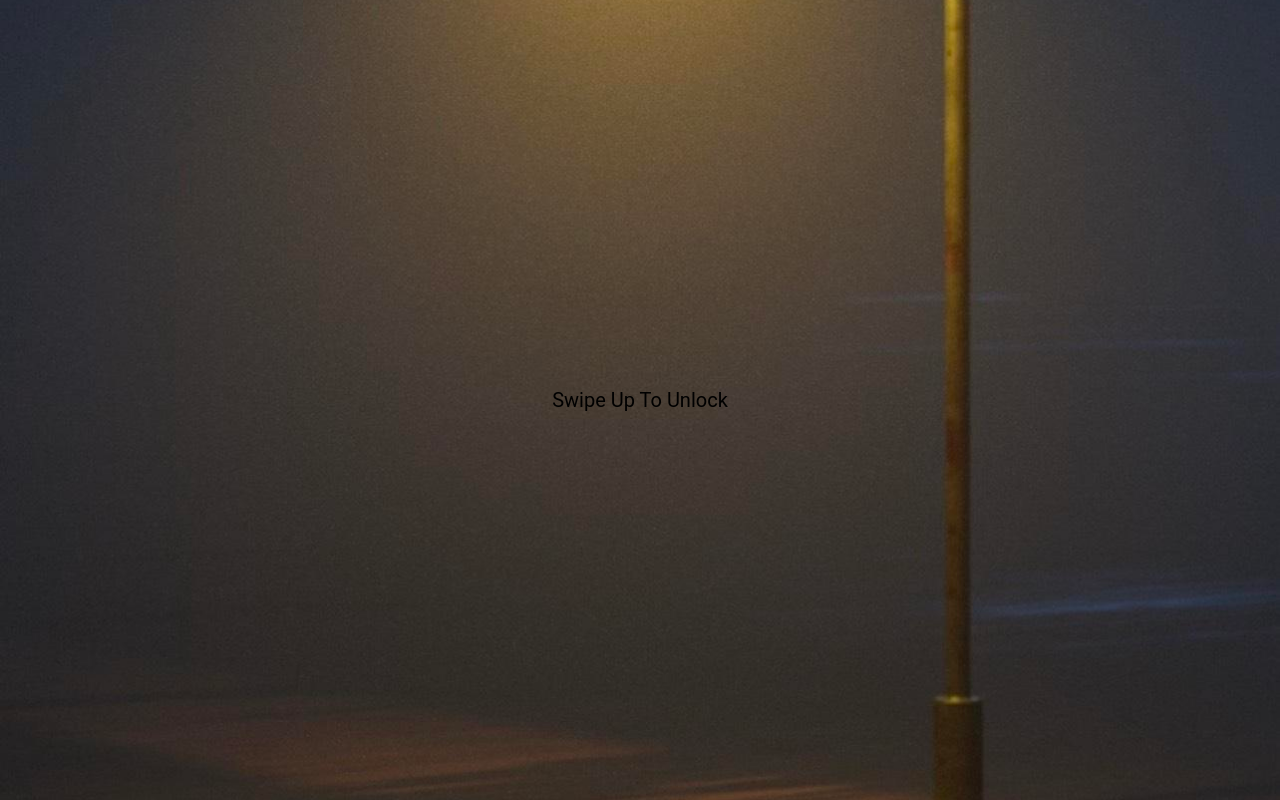
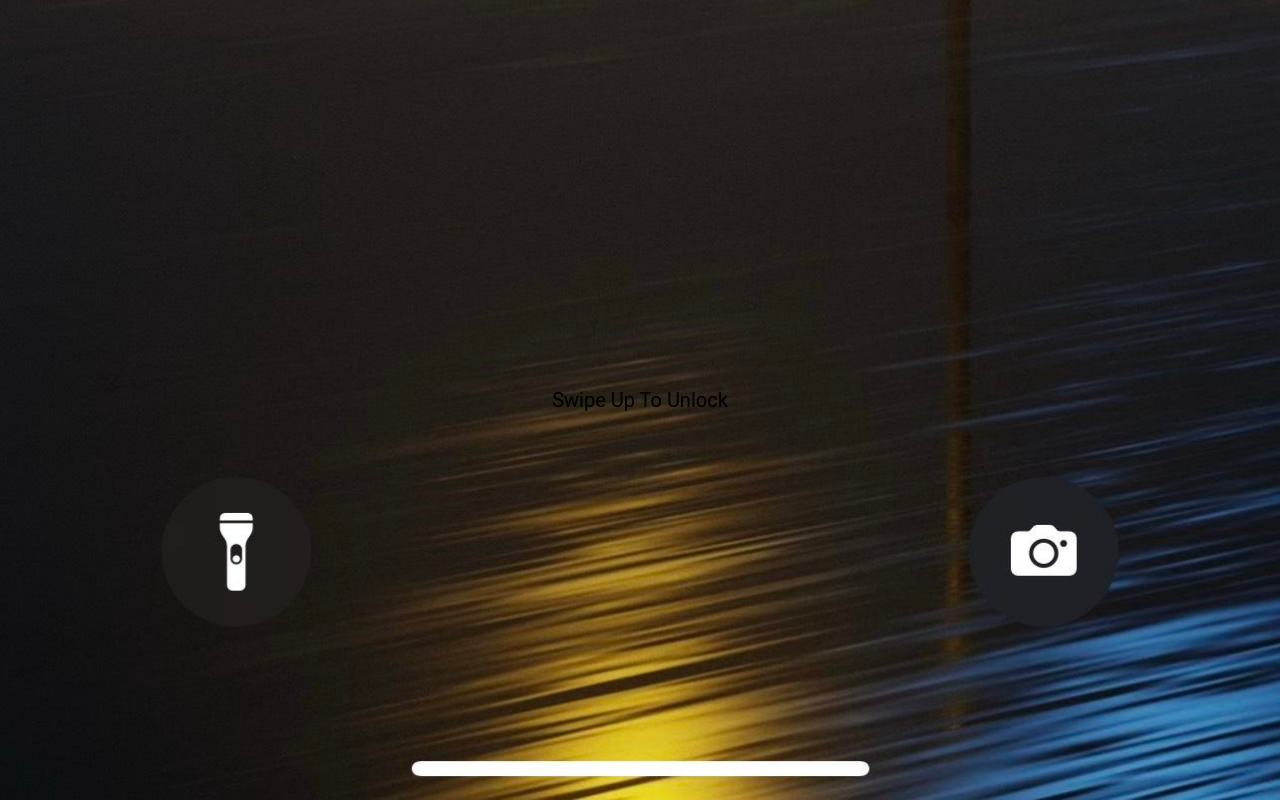
Before and after one commit to anhnguyen6535/Friender, a React (Vite) app: page /swipe-up in a window 1280 px wide. Built offline with nearby package versions, Linux system fonts and the light colour scheme.

Commit message:
Fixed background positioning

```diff
--- a/src/components/swipeUp.tsx
+++ b/src/components/swipeUp.tsx
@@ -56,7 +56,7 @@
           fontSize: '20px',
           background: `url(${'./opening.jpg'})`, // Replace with your actual image URL
           backgroundSize:'cover',
-          backgroundPosition: 'center', // Center the image
+          backgroundPosition: 'bottom', // Center the image
           backgroundRepeat: 'no-repeat',
           width: '100vw', // Full viewport width
           top: 0,
--- a/src/pages/UnlockingPage.tsx
+++ b/src/pages/UnlockingPage.tsx
@@ -237,7 +237,7 @@
 			<IonContent style={{
 					'position': 'absolute',
 					'zIndex': 0,
-					'--background': `#fff url(${HomeScreenBackground}) no-repeat center/100% 100%`
+					'--background': `url(${HomeScreenBackground}) center bottom / cover no-repeat`
 					}}>
 
 				</IonContent>
```
